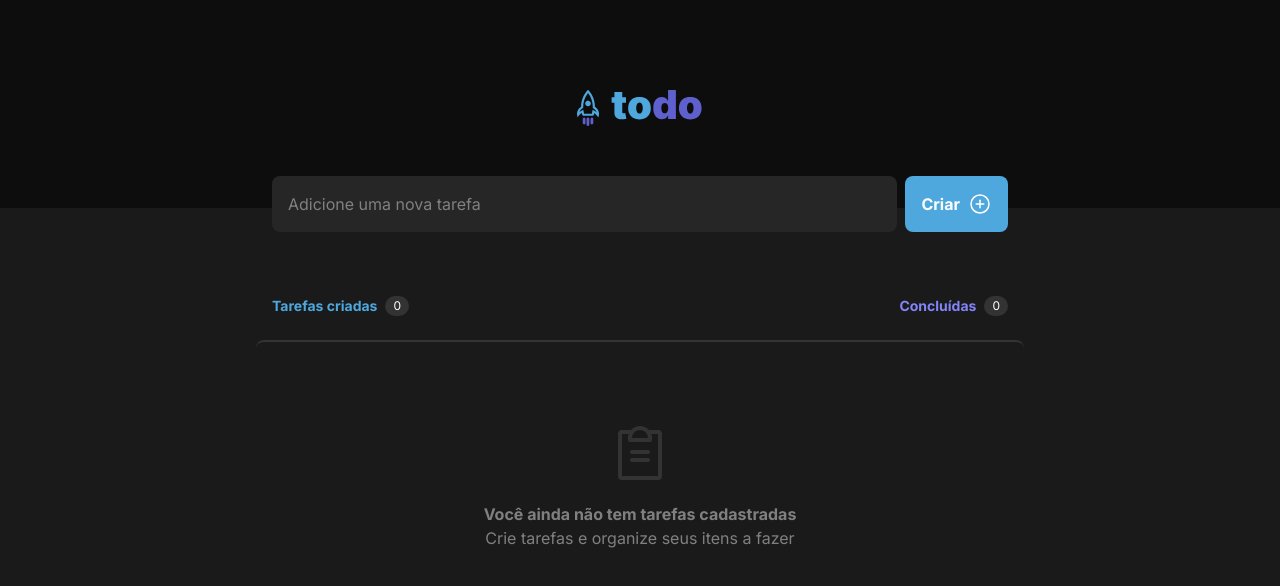
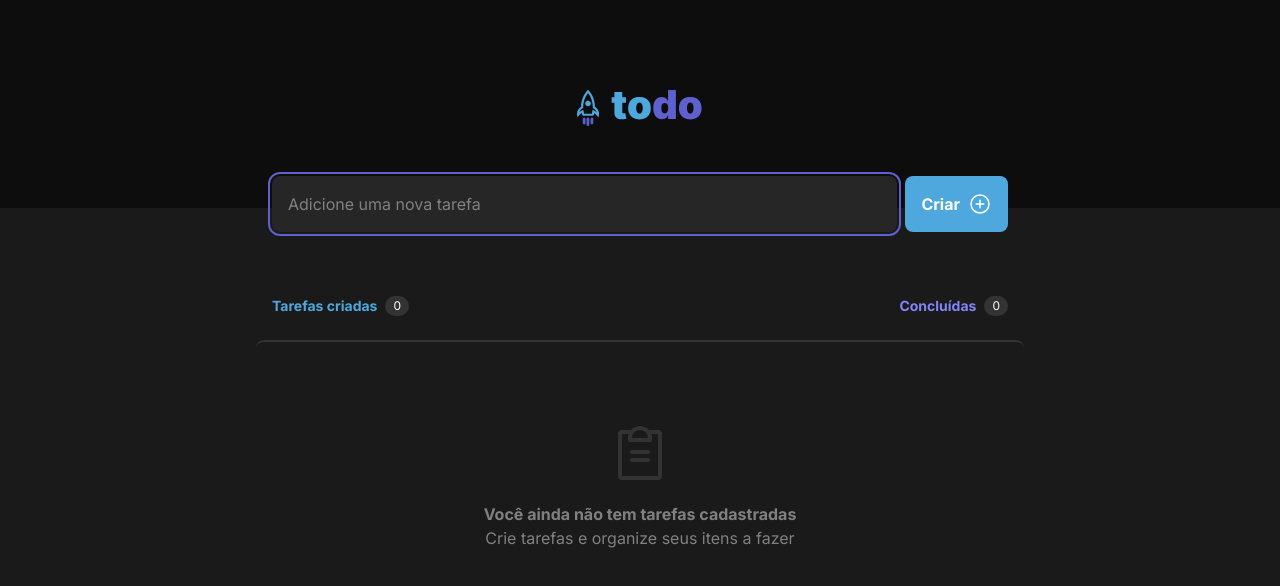
Before and after one commit to pedromeira220/ignite-fundamentos-react, a React (Vite) app: page / in a window 1280 px wide. Shown: the top 586 px of the page. Built offline with nearby package versions, Linux system fonts and the light colour scheme.

Commit message:
feat: adding some UX improvements

```diff
--- a/src/components/Input/index.tsx
+++ b/src/components/Input/index.tsx
@@ -6,7 +6,7 @@ export function Input({ ...rest }: InputProps) {
   return (
     <input
       type="text"
-      className="w-full bg-gray-500 rounded-lg placeholder-gray-300 p-4 focus:outline-none focus:outline-2 focus:outline-purple-dark text-gray-100"
+      className="w-full bg-gray-500 rounded-lg placeholder-gray-300 p-4 focus:outline-none focus:outline-2 focus:outline-purple-dark text-gray-100 new-tasks-input"
       {...rest}
     />
   )
--- a/src/pages/Home/index.tsx
+++ b/src/pages/Home/index.tsx
@@ -1,7 +1,8 @@
+import { useState } from 'react'
 import { v4 as uuid } from 'uuid'
 
 import { ClipboardText } from 'phosphor-react'
-import { useState } from 'react'
+
 import { Button } from '../../components/Button'
 import { Header } from '../../components/Header'
 import { Input } from '../../components/Input'
@@ -39,6 +40,13 @@ export function Home() {
     const newTaskList: ITask[] = [newTask, ...taskList]
 
     setTaskList(newTaskList)
+    setNewTaskText('')
+
+    const newTasksInput = document.querySelector(
+      '.new-tasks-input'
+    ) as HTMLInputElement
+
+    newTasksInput.focus()
   }
 
   function deleteTask(taskId: string) {
@@ -85,6 +93,8 @@ export function Home() {
               onChange={event => {
                 handleNewTaskInputChange(event)
               }}
+              value={newTaskText}
+              autoFocus
             />
             <Button
               text="Criar"
```
